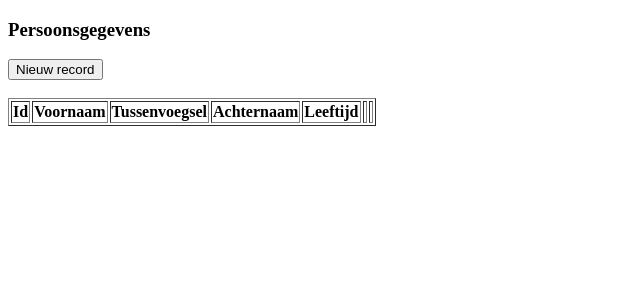
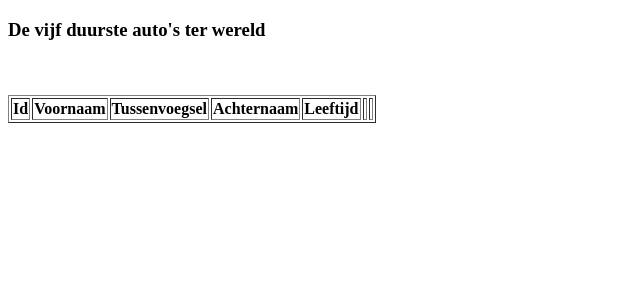
Before and after one commit to LucasBeemster/Toets-BE, a PHP site: page /read.php in a window 1280 px wide. Shown: the top 300 px of the page, without its empty margins (0-640 px from the left). Run offline with PHP 8.4, Linux system fonts and the light colour scheme; data that the repository does not hold is empty.

Commit message:
Het zelfde als de vorige keer

```diff
--- a/config.php
+++ b/config.php
@@ -2,5 +2,5 @@
 
 $dbHost = 'localhost';
 $dbName = 'php-pdo-crud-toets';
-$dbUser = 'lucas';
-$dbPass = 'iwQ2g7VGsD!T5Plz';
+$dbUser = 'Lucasd';
+$dbPass = 'nhgA0R*8!9dZ1sOV';
--- a/create.php
+++ b/create.php
@@ -18,7 +18,7 @@ try{
 }
 
 
-$sql = "INSERT INTO User (Id
+$sql = "INSERT INTO DureAuto (Id
                          Merk
                          ,Model
                          ,Topsnelheid
--- a/index.php
+++ b/index.php
@@ -4,12 +4,10 @@
     <meta charset="UTF-8">
     <meta http-equiv="X-UA-Compatible" content="IE=edge">
     <meta name="viewport" content="width=device-width, initial-scale=1.0">
-    <link rel="stylesheet" href="../css/style.css">
-    <link rel="shortcut icon" href="img/favicon (1).ico">
     <title>Document</title>
 </head>
 <body>
-<h1>PHP PDO CRUD</h1>
+<h1>PHP PDO CRUD TOETS</h1>
 
 <form action="create.php" method="post">
 
--- a/read.php
+++ b/read.php
@@ -76,11 +76,8 @@
     <title>Document</title>
 </head>
 <body>
-    <h3>Persoonsgegevens</h3>
+    <h3>De vijf duurste auto's ter wereld</h3>
 
-    <a href="index.php">
-        <input type="button" value="Nieuw record">
-    </a>
     <br>
     <br>
     <table border='1'>
```
